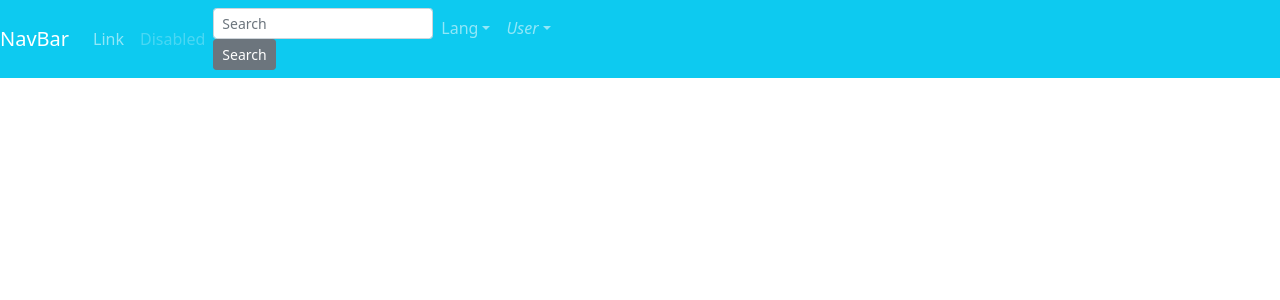
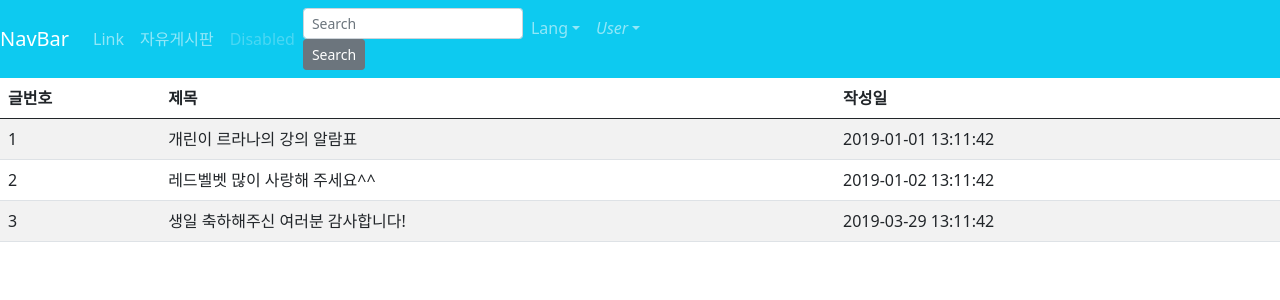
Before and after one commit to bill1224/vue, a Vue app in the folder vue_study/: page /board/free in a window 1280 px wide. Shown: the top 300 px of the page. Built offline with nearby package versions, Linux system fonts and the light colour scheme.

Commit message:
create board using bootstrap

```diff
--- /dev/null
+++ b/vue_study/src/components/Board.vue
@@ -0,0 +1,31 @@
+<template>
+  <div>
+    <b-table striped hover :items="items" :fields="fields"></b-table>
+  </div>
+</template>
+
+<script>
+import data from "@/data";
+
+  export default {
+    data() {
+      return {
+          fields: [
+              {
+                  key: 'content_id',
+                  label: '글번호'
+              },
+              {
+                  key: 'title',
+                  label: '제목'
+              },
+              {
+                  key: 'created_at',
+                  label: '작성일'
+              },
+          ],
+          items: data.Content
+      }
+    }
+  }
+</script>
--- a/vue_study/src/components/layout/Header.vue
+++ b/vue_study/src/components/layout/Header.vue
@@ -8,6 +8,8 @@
     <b-collapse id="nav-collapse" is-nav>
       <b-navbar-nav>
         <b-nav-item href="#">Link</b-nav-item>
+        <!-- 라우터로 이용하기 위해서는 href => to -->
+        <b-nav-item to="/board/free">자유게시판</b-nav-item>
         <b-nav-item href="#" disabled>Disabled</b-nav-item>
       </b-navbar-nav>
 
--- a/vue_study/src/data/index.js
+++ b/vue_study/src/data/index.js
@@ -1,12 +1,81 @@
-export default [
+export default {
+  User: [
     {
-        writer: '카리나',
-        title: '에스파',
-        content: '존예'
+      user_id: 1,
+      name: 'lelana',
+      created_at: '2018-09-11 11:42:11'
     },
     {
-        writer: '윈터',
-        title: '에스파',
-        content: '졸귀'
+      user_id: 2,
+      name: '아이린',
+      created_at: '2018-09-11 11:42:11'
+    },
+    {
+      user_id: 3,
+      name: '조이',
+      created_at: '2018-09-11 11:42:11'
+    },
+  ],
+  Content: [
+    {
+      content_id: 1,
+      user_id: 1,
+      title: '개린이 르라나의 강의 알람표',
+      context: '아직 미정입니다.',
+      created_at: '2019-01-01 13:11:42',
+      updated_at: null
+    },
+    {
+      content_id: 2,
+      user_id: 3,
+      title: '레드벨벳 많이 사랑해 주세요^^',
+      context: '화이팅!',
+      created_at: '2019-01-02 13:11:42',
+      updated_at: null
+    },
+    {
+      content_id: 3,
+      user_id: 2,
+      title: '생일 축하해주신 여러분 감사합니다!',
+      context: '^^',
+      created_at: '2019-03-29 13:11:42',
+      updated_at: null
     }
-]
+  ],
+  Comment: [
+    {
+      comment_id: 1,
+      user_id: 1,
+      content_id: 3,
+      context: '생일 축하해요!',
+      created_at: '2019-03-29 14:11:11',
+      updated_at: null
+    },
+    {
+      comment_id: 2,
+      user_id: 3,
+      content_id: 3,
+      context: '주현언니 생일 축하해요!',
+      created_at: '2019-03-29 16:11:11',
+      updated_at: null
+    },
+    {
+      comment_id: 3,
+      user_id: 2,
+      content_id: 1,
+      context: '강의 잘 보고 있습니다 ^^',
+      created_at: '2019-03-29 14:11:11',
+      updated_at: null
+    }
+  ],
+  SubComment: [
+    {
+      subcomment_id: 1,
+      comment_id: 3,
+      user_id: 1,
+      context: '오 아이린님이 직접 댓글을 달아주시다니 ㅠㅠ 영광입니다!!',
+      created_at: '2019-03-29 16:22:11',
+      updated_at: null
+    }
+  ]
+}
--- a/vue_study/src/router.js
+++ b/vue_study/src/router.js
@@ -6,6 +6,7 @@ import Read from "./components/Read";
 import Create from "./components/Create";
 // import Update from "./components/Update";
 import Detail from "./components/Detail";
+import Board from "./components/Board";
 
 Vue.use(VueRouter);
 
@@ -38,6 +39,11 @@ const router = new VueRouter({
             name: "Detail",
             component: Detail
         },
+        {
+            path: '/board/free',
+            name: 'Board',
+            component: Board
+        }
 
     ]
 
```
